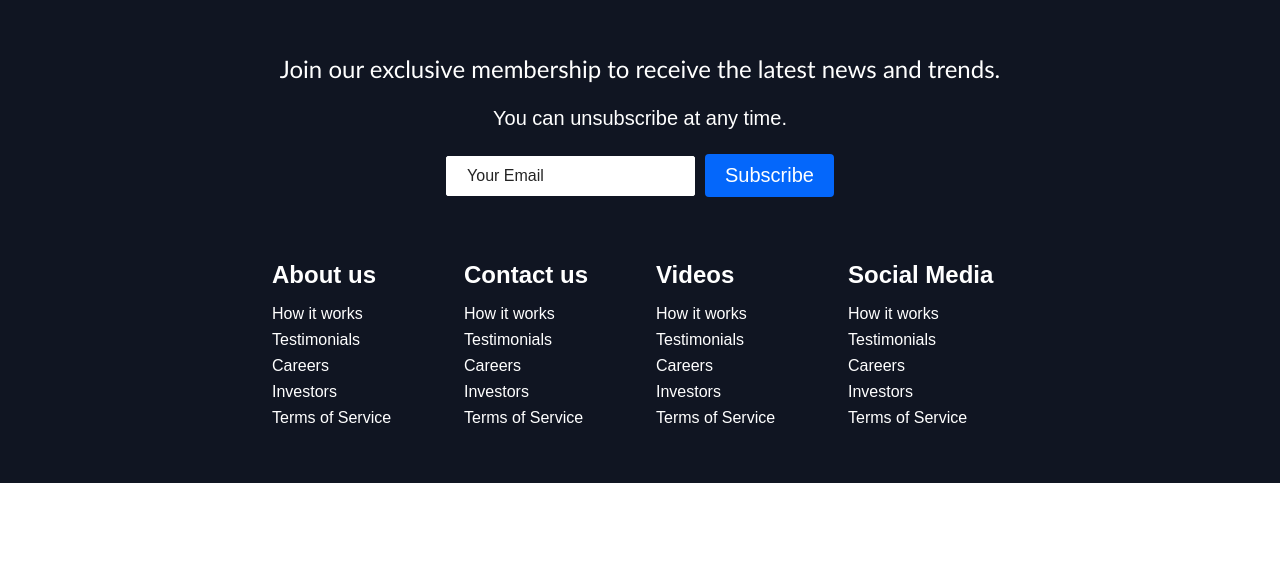
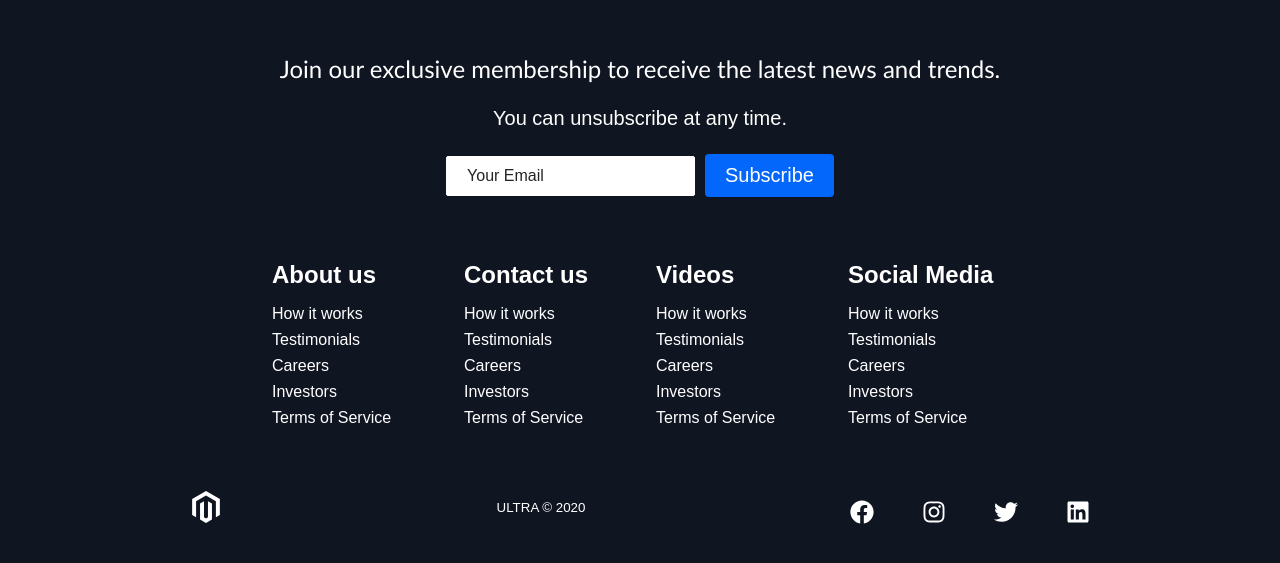
Before and after one commit to kgureye/ultra, a React (Create React App) app: page / in a window 1280 px wide. Shown: the part 3179-3742 px from the top of the page. Before the commit the page ends 3662 px from the top, so only its background shows below. Built offline with nearby package versions, Linux system fonts and the light colour scheme.

Commit message:
"Completed footer section"

```diff
--- a/src/components/Footer/Footer.elements.js
+++ b/src/components/Footer/Footer.elements.js
@@ -1,5 +1,7 @@
 import styled from 'styled-components';
 import { Link } from 'react-router-dom';
+import { FaMagento } from 'react-icons/fa';
+
 
 export const FooterContainer = styled.div`
 background-color: #101522;
@@ -110,3 +112,54 @@ export const FooterLink = styled(Link)`
         transition: 0.3s ease-out;
     }
 `;
+
+export const  SocialMedia = styled.section`
+max-width: 1000px;
+width: 100%;
+`;
+
+export const SocialMediaWrap = styled.div`
+display: flex;
+justify-content: space-between;
+align-items: center;
+width: 90%;
+max-width: 1000px;
+margin: 40px auto 0 auto;
+
+@media screen and (max-width: 820px) {
+    flex-direction: column;
+}
+`;
+
+export const SocialLogo = styled(Link)`
+color: #fff;
+justify-self: start;
+cursor: pointer;
+text-decoration: none;
+font-size: 2rem;
+display: flex;
+align-items: center;
+margin-bottom: 16px;
+`;
+
+export const SocialIcon = styled(FaMagento)`
+ margin-right: 10px;
+`;
+
+
+export const WebsiteRights = styled.small`
+ color: #fff;
+ margin-bottom: 16px;
+`;
+
+export const SocialIcons = styled.div`
+display: flex;
+justify-content: space-between;
+align-items: center;
+width: 240px;
+`;
+
+export const SocialIconLink = styled.a`
+color: #fff;
+font-size: 24px;
+`;
--- a/src/components/Footer/Footer.js
+++ b/src/components/Footer/Footer.js
@@ -1,5 +1,6 @@
 import React from 'react';
 import { Button } from '../../globalStyles';
+import {FaFacebook, FaInstagram, FaTwitter, FaLinkedin } from 'react-icons/fa'
 import {
      FooterContainer,
      FooterSubscription,
@@ -11,7 +12,14 @@ import {
      FooterLinksWrapper,
      FooterLinksItems,
      FooterLinksTitle,
-     FooterLink
+     FooterLink,
+     SocialMedia,
+     SocialMediaWrap,
+     SocialLogo,
+     WebsiteRights,
+     SocialIcon,
+     SocialIcons,
+     SocialIconLink
     } from './Footer.elements';
 
 const Footer = () => {
@@ -40,32 +48,57 @@ const Footer = () => {
 
                     <FooterLinksItems>
                         <FooterLinksTitle>Contact us</FooterLinksTitle>
-                        <FooterLink to='/sign-up'>How it works</FooterLink>
-                        <FooterLink to='/sign-up'>Testimonials</FooterLink>
-                        <FooterLink to='/sign-up'>Careers</FooterLink>
-                        <FooterLink to='/sign-up'>Investors</FooterLink>
-                        <FooterLink to='/sign-up'>Terms of Service</FooterLink>
+                        <FooterLink to='/'>How it works</FooterLink>
+                        <FooterLink to='/'>Testimonials</FooterLink>
+                        <FooterLink to='/'>Careers</FooterLink>
+                        <FooterLink to='/'>Investors</FooterLink>
+                        <FooterLink to='/'>Terms of Service</FooterLink>
                     </FooterLinksItems>
-
+                        </FooterLinksWrapper>
+                        <FooterLinksWrapper>
                     <FooterLinksItems>
                         <FooterLinksTitle>Videos</FooterLinksTitle>
-                        <FooterLink to='/sign-up'>How it works</FooterLink>
-                        <FooterLink to='/sign-up'>Testimonials</FooterLink>
-                        <FooterLink to='/sign-up'>Careers</FooterLink>
-                        <FooterLink to='/sign-up'>Investors</FooterLink>
-                        <FooterLink to='/sign-up'>Terms of Service</FooterLink>
+                        <FooterLink to='/'>How it works</FooterLink>
+                        <FooterLink to='/'>Testimonials</FooterLink>
+                        <FooterLink to='/'>Careers</FooterLink>
+                        <FooterLink to='/'>Investors</FooterLink>
+                        <FooterLink to='/'>Terms of Service</FooterLink>
                     </FooterLinksItems>
 
                     <FooterLinksItems>
                         <FooterLinksTitle>Social Media</FooterLinksTitle>
-                        <FooterLink to='/sign-up'>How it works</FooterLink>
-                        <FooterLink to='/sign-up'>Testimonials</FooterLink>
-                        <FooterLink to='/sign-up'>Careers</FooterLink>
-                        <FooterLink to='/sign-up'>Investors</FooterLink>
-                        <FooterLink to='/sign-up'>Terms of Service</FooterLink>
+                        <FooterLink to='/'>How it works</FooterLink>
+                        <FooterLink to='/'>Testimonials</FooterLink>
+                        <FooterLink to='/'>Careers</FooterLink>
+                        <FooterLink to='/'>Investors</FooterLink>
+                        <FooterLink to='/'>Terms of Service</FooterLink>
                     </FooterLinksItems>
                 </FooterLinksWrapper>
             </FooterLinksContainer>
+            <SocialMedia>
+                <SocialMediaWrap>
+                    <SocialLogo to='/'>
+                        <SocialIcon>
+                            ULTRA
+                        </SocialIcon>
+                    </SocialLogo>
+                    <WebsiteRights>ULTRA © 2020</WebsiteRights>
+                    <SocialIcons>
+                        <SocialIconLink href='/' target='_blank' aria-label='Facebook' rel='noopener noreferrer'>
+                            <FaFacebook />
+                        </SocialIconLink>
+                        <SocialIconLink href='/' target='_blank' aria-label='Instagram' rel='noopener noreferrer'>
+                            <FaInstagram />
+                        </SocialIconLink>
+                        <SocialIconLink href='/' target='_blank' aria-label='Twitter' rel='noopener noreferrer'>
+                            <FaTwitter />
+                        </SocialIconLink>
+                        <SocialIconLink href='/' target='_blank' aria-label='Linkedin' rel='noopener noreferrer'>
+                            <FaLinkedin />
+                        </SocialIconLink>
+                    </SocialIcons>
+                </SocialMediaWrap>
+            </SocialMedia>
         </FooterContainer>
     )
 }
```
